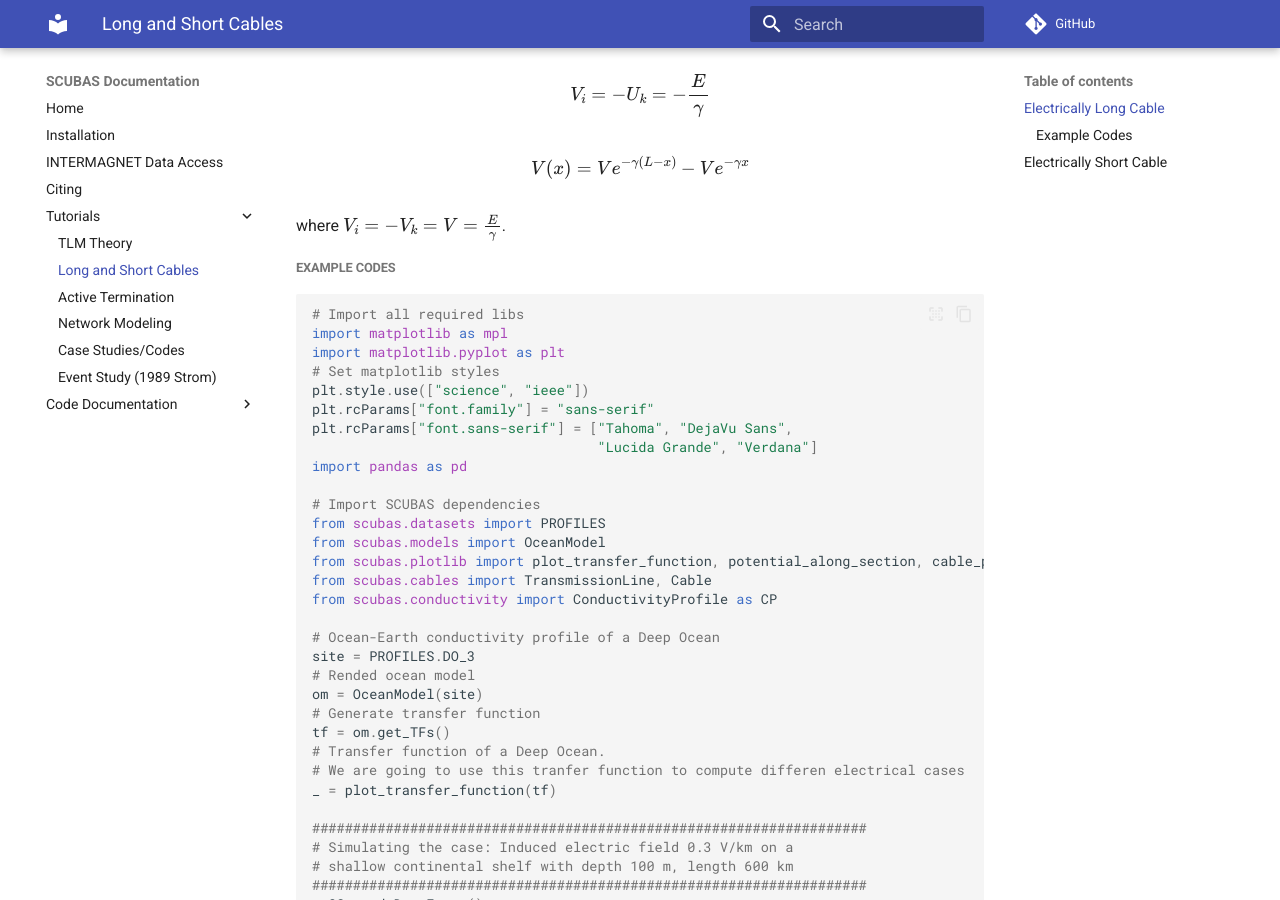
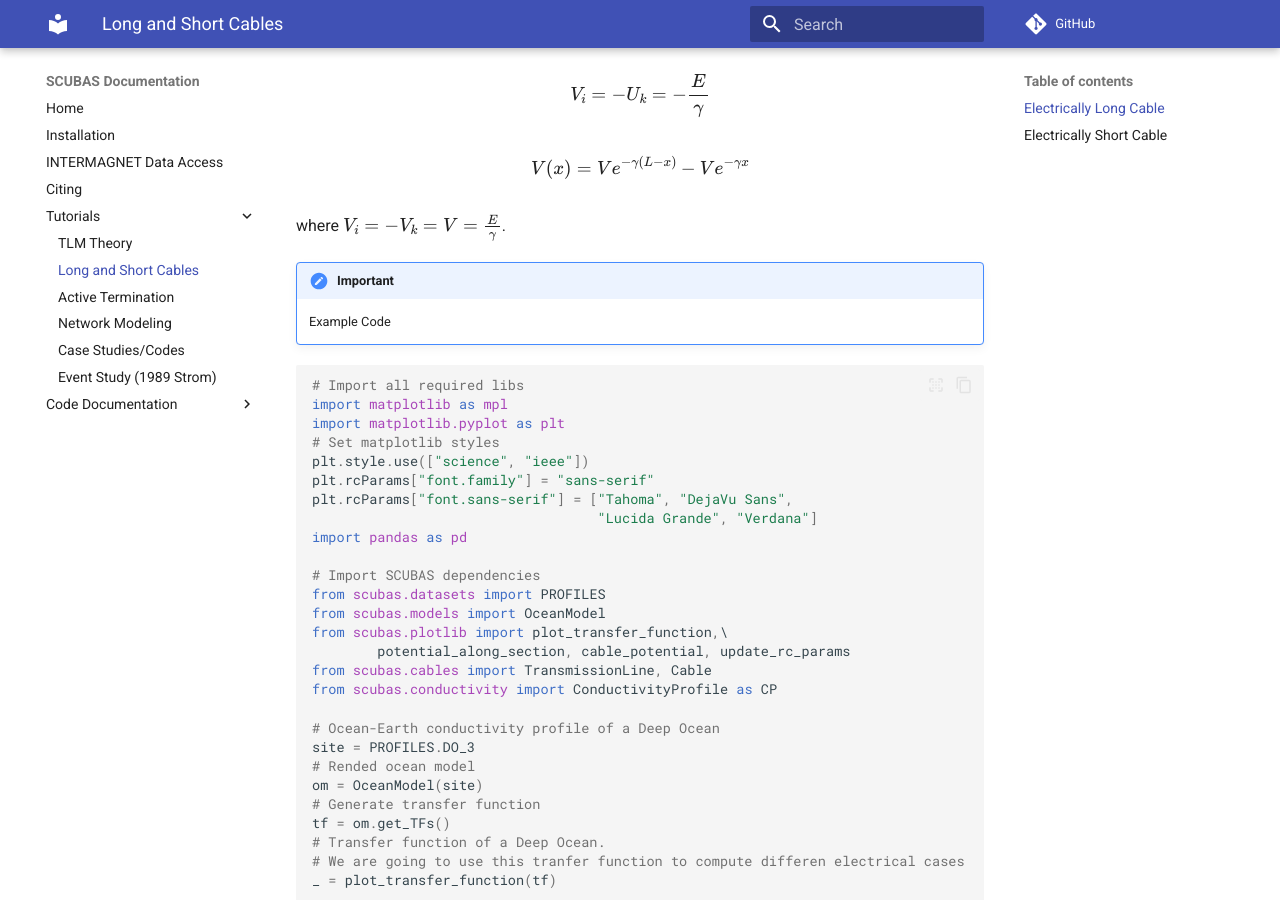
Before and after one commit to shibaji7/SCUBAS, an MkDocs documentation site: the page built from docs/tutorial/elsc.md, in a window 1280 px wide and 900 px high, scrolled down 675 px. Built offline with MkDocs 1.6.1 and Material for MkDocs 9.7.7, drawn with Linux system fonts in a browser that asks for light colours; comment, search, counter and statistics services are not loaded.

Commit message:
Updated documents

````diff
--- a/docs/tutorial/elsc.md
+++ b/docs/tutorial/elsc.md
@@ -41,7 +41,8 @@ $$
 
 where $V_i=-V_k=V=\frac{E}{\gamma}$.
 
-##### Example Codes
+!!! Important
+    Example Code
 ``` py
 # Import all required libs
 import matplotlib as mpl
@@ -56,7 +57,8 @@ import pandas as pd
 # Import SCUBAS dependencies
 from scubas.datasets import PROFILES
 from scubas.models import OceanModel
-from scubas.plotlib import plot_transfer_function, potential_along_section, cable_potential, update_rc_params
+from scubas.plotlib import plot_transfer_function,\
+        potential_along_section, cable_potential, update_rc_params
 from scubas.cables import TransmissionLine, Cable
 from scubas.conductivity import ConductivityProfile as CP
 
````
